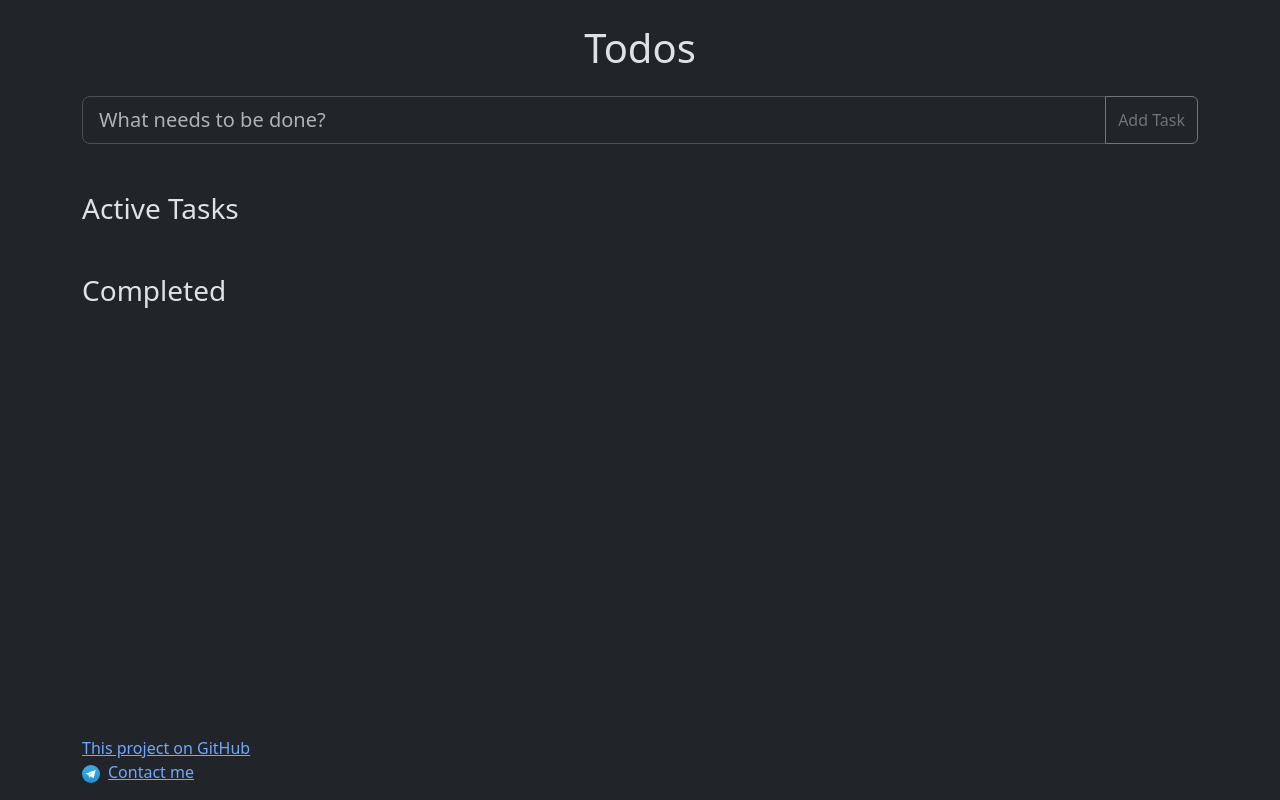
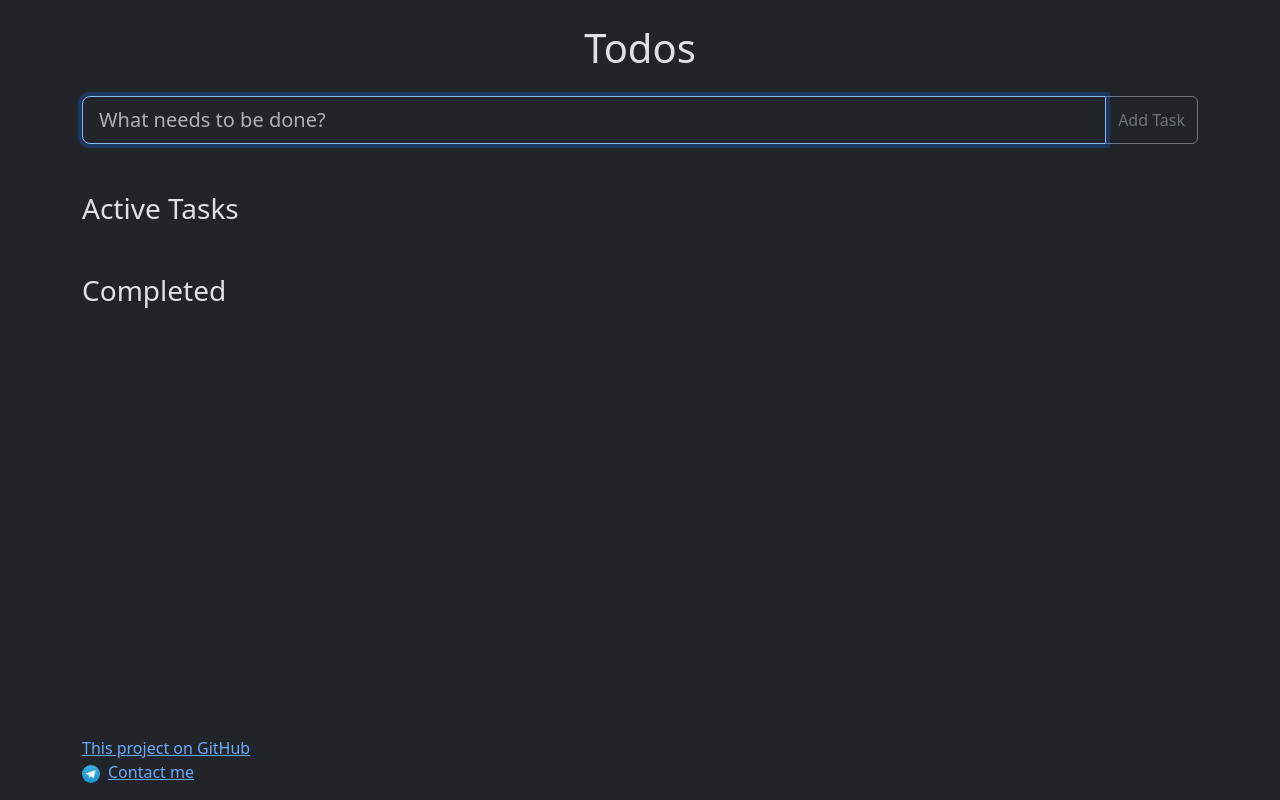
Before and after one commit to surikov-k/mindbox-todo, a React (Vite) app: page / in a window 1280 px wide. Built offline with nearby package versions, Linux system fonts and the light colour scheme.

Commit message:
Add autofocus to input after all todo actions

```diff
--- a/src/App.tsx
+++ b/src/App.tsx
@@ -1,4 +1,4 @@
-import { useEffect, useState } from 'react';
+import { useEffect, useRef, useState } from 'react';
 import Container from 'react-bootstrap/Container';
 
 import 'bootstrap/dist/css/bootstrap.min.css';
@@ -9,6 +9,8 @@ import { Todo } from './types';
 
 
 function App() {
+  const inputRef = useRef<HTMLInputElement>(null);
+
   const [todos, setTodos] = useState<Todo[]>(
     () => {
       return loadTodosFromLocalStorage();
@@ -17,7 +19,12 @@ function App() {
 
   useEffect(() => {
     saveTodosToLocalStorage(todos);
+
+    if (inputRef.current) {
+      inputRef.current.focus();
+    }
   }, [todos]);
+
 
   const addTodo = (text: string) => {
     setTodos([...todos, {id: Date.now(), text, completed: false}]);
@@ -40,7 +47,7 @@ function App() {
       <Container fluid={false}>
         <h1 className="text-center my-4">Todos</h1>
 
-        <TodoForm addTodo={addTodo}/>
+        <TodoForm addTodo={addTodo} inputRef={inputRef}/>
 
         <TodoList todos={todos}
                   toggleTodo={toggleTodo}
--- a/src/components/TodoForm.tsx
+++ b/src/components/TodoForm.tsx
@@ -1,13 +1,14 @@
-import { FormEvent, useState } from 'react';
+import { FormEvent, RefObject, useState } from 'react';
 import Button from 'react-bootstrap/Button';
 import Form from 'react-bootstrap/Form';
 import InputGroup from 'react-bootstrap/InputGroup';
 
 interface TodoFormProps {
   addTodo: (text: string) => void;
+  inputRef: RefObject<HTMLInputElement>;
 }
 
-export default function TodoForm({addTodo}: TodoFormProps) {
+export default function TodoForm({addTodo, inputRef}: TodoFormProps) {
   const [text, setText] = useState('');
 
   const handleSubmit = (e: FormEvent<HTMLFormElement>) => {
@@ -19,9 +20,11 @@ export default function TodoForm({addTodo}: TodoFormProps) {
   };
 
   return (
-    <form onSubmit={handleSubmit} role="form">
+    <form onSubmit={handleSubmit}
+          role="form">
       <InputGroup className="mb-3">
         <Form.Control
+          ref={inputRef}
           value={text}
           type="text"
           size="lg"
```
Also changed, not shown: 1 other file (tests, documents, lock files or other folders).
